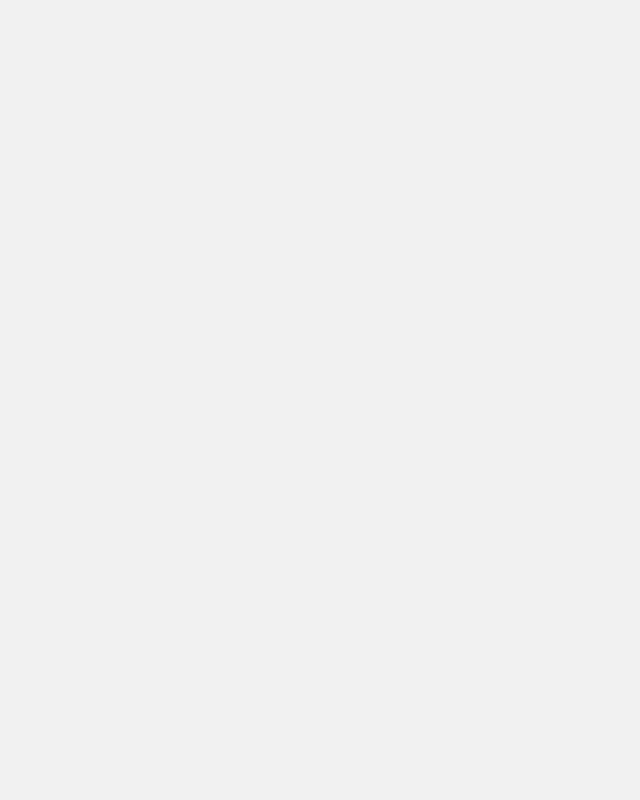
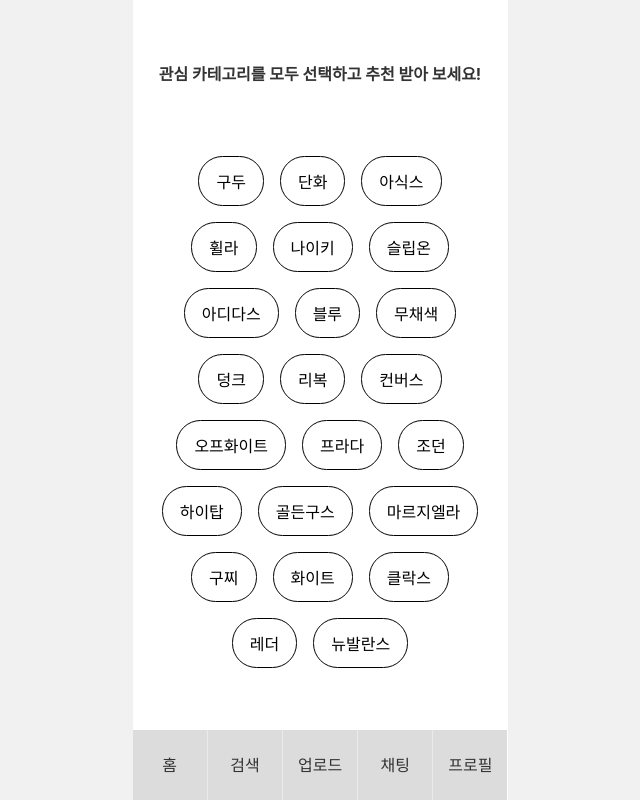
Before and after one commit to rachel490/Kicks, a React (Create React App) app: page /onboard in a window 1280 px wide. Before the commit this address had no page. Shown: the whole page, without its empty margins (320-960 px from the left). Built offline with nearby package versions, Linux system fonts and the light colour scheme.

Commit message:
:sparkles: OnBoardingPage 추가 및 라우팅, 대략적인 UI 구현

```diff
--- a/src/App.tsx
+++ b/src/App.tsx
@@ -8,7 +8,8 @@ import {
   MainPage,
   ProfilePage,
   SearchPage,
-  VideoUploadPage
+  VideoUploadPage,
+  OnBoardingPage
 } from 'pages';
 import { ThemeProvider } from 'styled-components';
 import defaultTheme from 'styles/DefaultTheme';
@@ -26,6 +27,7 @@ function App() {
             <Route path="chats" element={<ChatListPage />} />
             <Route path="profile" element={<ProfilePage />} />
             <Route path="/video/:videoId" element={<MainPage />} />
+            <Route path="onboard" element={<OnBoardingPage />} />
           </Route>
           <Route path="/chat/:id" element={<ChatRoomPage />} />
           {/* <Route path="/login" element={} /> */}
--- /dev/null
+++ b/src/pages/OnBoardingPage/OnBoardingPage.tsx
@@ -0,0 +1,45 @@
+import React from 'react';
+import * as S from './styles';
+
+export const OnBoardingPage = () => {
+  const categoryList = [
+    '구두',
+    '단화',
+    '아식스',
+    '휠라',
+    '나이키',
+    '슬립온',
+    '아디다스',
+    '블루',
+    '무채색',
+    '덩크',
+    '리복',
+    '컨버스',
+    '오프화이트',
+    '프라다',
+    '조던',
+    '하이탑',
+    '골든구스',
+    '마르지엘라',
+    '구찌',
+    '화이트',
+    '클락스',
+    '레더',
+    '뉴발란스'
+  ];
+
+  return (
+    <S.Wrap>
+      <S.Header>관심 카테고리를 모두 선택하고 추천 받아 보세요!</S.Header>
+      <S.CategoryWrap>
+        {categoryList.map(category => (
+          <S.CategoryButton>{category}</S.CategoryButton>
+        ))}
+      </S.CategoryWrap>
+      <S.Buttons>
+        <S.Button>다음에 할게요</S.Button>
+        <S.Button>선택 완료!</S.Button>
+      </S.Buttons>
+    </S.Wrap>
+  );
+};
--- /dev/null
+++ b/src/pages/OnBoardingPage/styles.ts
@@ -0,0 +1,43 @@
+import styled from 'styled-components';
+
+export const Wrap = styled.div`
+  padding: 0 20px;
+	overflow: hidden;
+`;
+
+export const Header = styled.h1`
+  font-size: 16px;
+  font-weight: bold;
+  margin: 66px 0;
+  text-align: center;
+`;
+
+export const CategoryWrap = styled.div`
+  display: flex;
+  flex-wrap: wrap;
+  justify-content: center;
+`;
+export const CategoryButton = styled.button`
+  border: 1px solid black;
+  padding: 12px 17px;
+  font-size: 16px;
+  border-radius: 24.5px;
+  margin: 8px;
+`;
+
+export const Buttons = styled.div`
+  display: flex;
+  align-items: center;
+  justify-content: space-between;
+  margin: 66px 12px 50px 12px;
+`;
+
+export const Button = styled.button`
+  width: 152px;
+  height: 45px;
+  border-radius: 3px;
+  font-size: 16px;
+  font-weight: 600;
+
+	border: 1px solid black;
+`;
--- a/src/pages/index.ts
+++ b/src/pages/index.ts
@@ -4,3 +4,4 @@ export { ChatRoomPage } from './ChatRoomPage/ChatRoomPage';
 export { SearchPage } from './SearchPage/SearchPage';
 export { VideoUploadPage } from './VideoUploadPage/VideoUploadPage';
 export { ProfilePage } from './ProfilePage/ProfilePage';
+export { OnBoardingPage } from './OnBoardingPage/OnBoardingPage';
```
